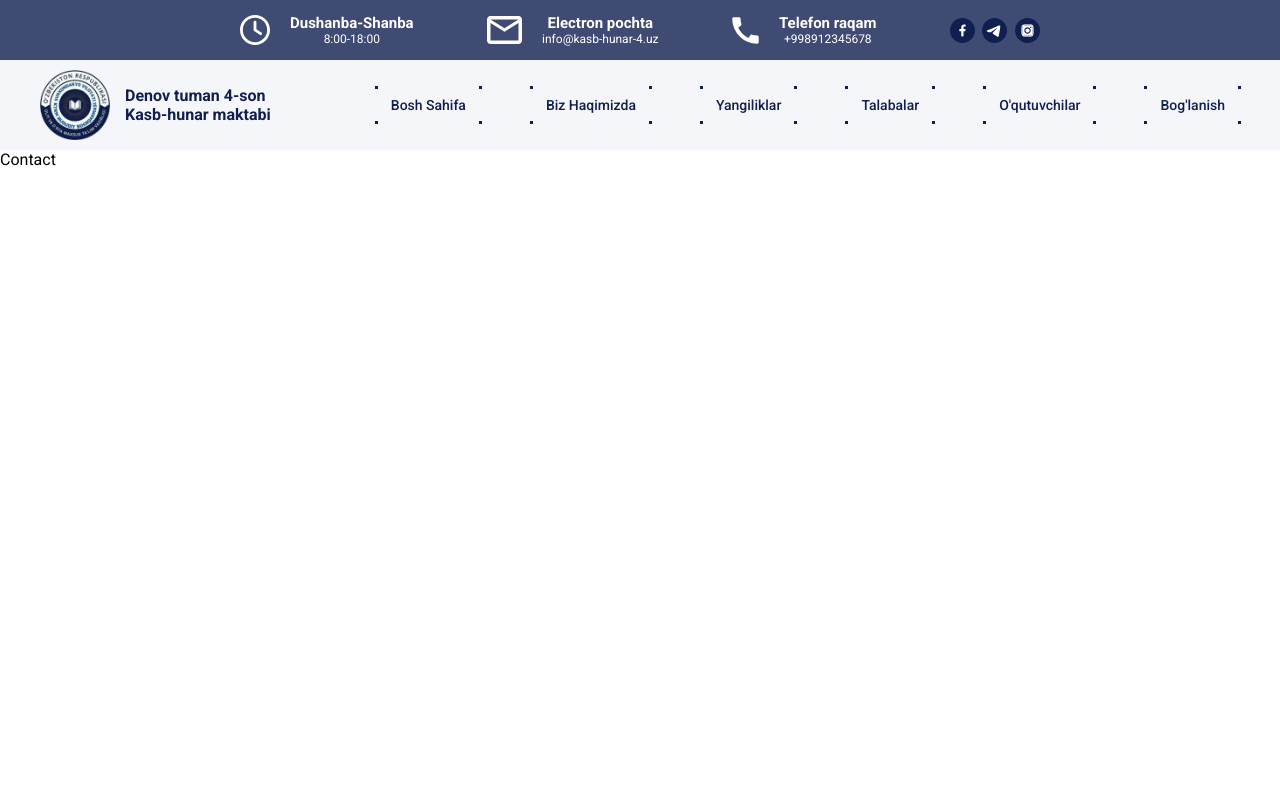
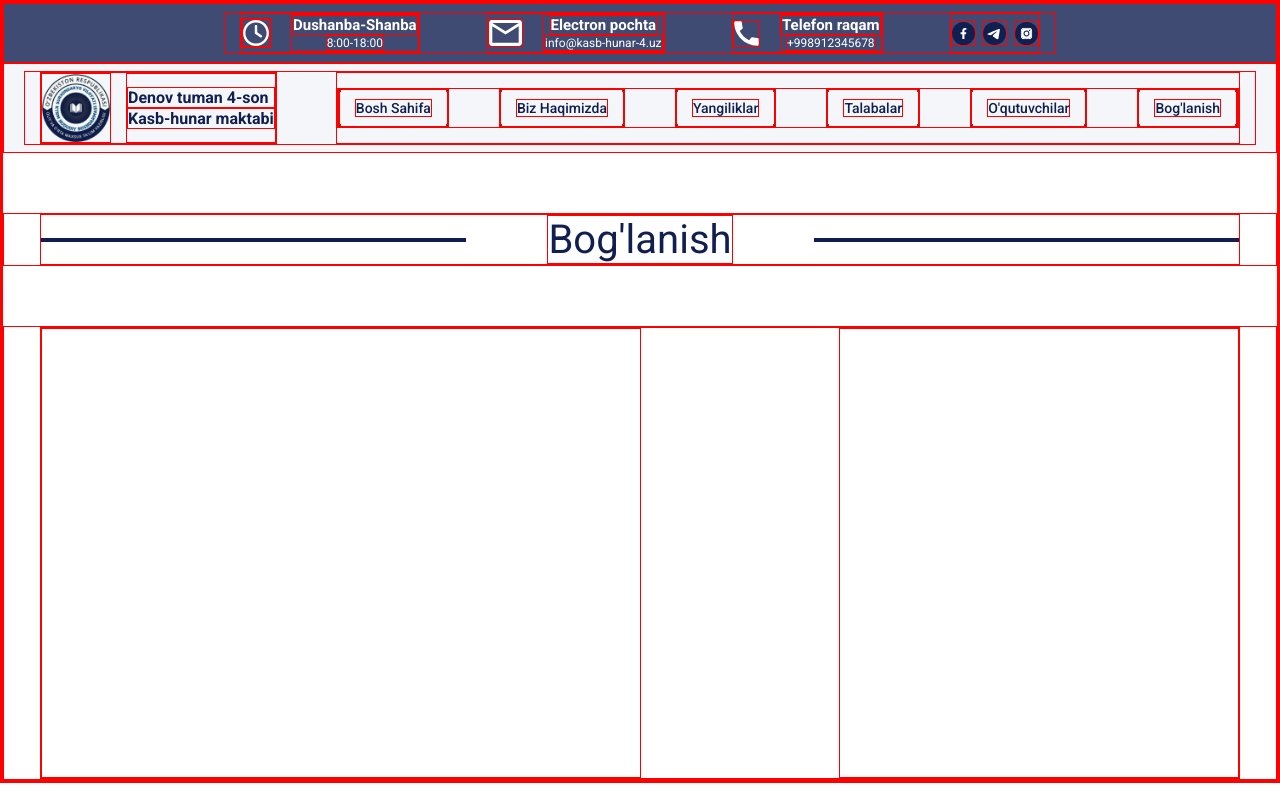
Before and after one commit to gauterteam/School-4, a Vue app: page /contact in a window 1280 px wide. Shown: the top 798 px of the page. Built offline with nearby package versions, Linux system fonts and the light colour scheme.

Commit message:
update-ggautterr-18-06-21-03

```diff
--- a/package.json
+++ b/package.json
@@ -31,7 +31,8 @@
     "eslint-plugin-vue": "^8.0.3",
     "lint-staged": "^11.1.2",
     "sass": "^1.32.7",
-    "sass-loader": "^12.0.0"
+    "sass-loader": "^12.0.0",
+    "vue-browser-geolocation": "^1.8.0"
   },
   "gitHooks": {
     "pre-commit": "lint-staged"
--- a/src/App.vue
+++ b/src/App.vue
@@ -23,7 +23,7 @@ export default {
   margin: 0;
   padding: 0;
   box-sizing: border-box;
-	// border: red solid 1px;
+	border: red solid 1px;
 	font-family: 'Roboto', sans-serif;
 	user-select: none;
 }
--- a/src/views/TheContact.vue
+++ b/src/views/TheContact.vue
@@ -1,5 +1,17 @@
 <template>
-  <div>Contact</div>
+  <div class="section-first">
+		<div class="container">
+			<div class="line"></div>
+			<div class="text">Bog'lanish</div>
+			<div class="line"></div>
+		</div>
+	</div>
+  <div class="section-second">
+		<div class="container">
+			<div class="map"></div>
+			<div class="adress"></div>
+		</div>
+	</div>
 </template>
 
 <script>
@@ -11,5 +23,48 @@ export default {
 </script>
 
 <style lang="scss" scoped>
+	.section-first {
+		width: 100%;
+		margin: 60px 0;
 
+		.container {
+			width: 1200px;
+			display: flex;
+			align-items: center;
+			margin: auto;
+			justify-content: space-between;
+
+			.line {
+				width: 425px;
+				border: 2px solid #111F50;
+				height: 0;
+			}
+
+			.text {
+				font-weight: 400;
+				font-size: 40px;
+				color: #111F50;
+			}
+		}
+	}
+
+	.section-second {
+
+		.container {
+			width: 1200px;
+			display: flex;
+			justify-content: space-between;
+			margin: auto;
+
+			.map {
+				width: 600px;
+				height: 450px;
+			}
+
+			.adress {
+				width: 400px;
+				height: 450px;
+			}
+		}
+	}
 </style>
```
Also changed, not shown: 1 other file (tests, documents, lock files or other folders).
